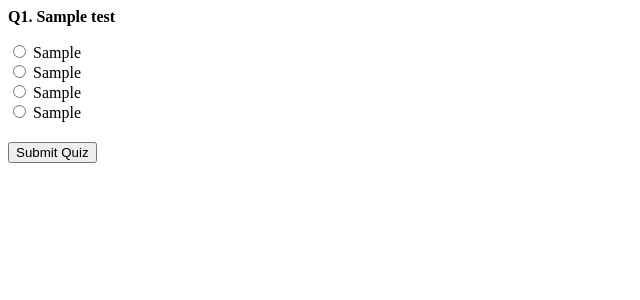
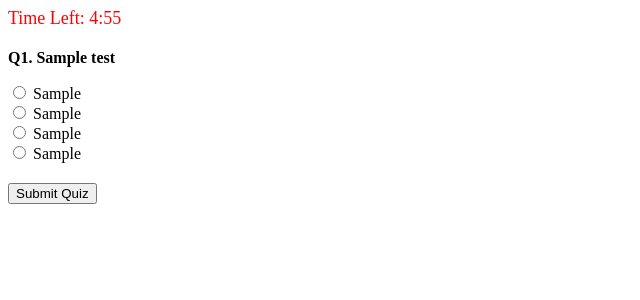
Before and after one commit to ShreyaasDEWorld/OnLineTechQuiz, a Flask app: page /quiz in a window 1280 px wide. Shown: the top 300 px of the page, without its empty margins (0-640 px from the left). Run offline with Flask 3, Linux system fonts and the light colour scheme; the visitor is signed in with stand-in values (Sample User, id 1); a database or web service that is not in the repository returns one stand-in record (values such as "Sample title"); data that the repository does not hold is empty; some libraries are stand-ins or nearby versions.

Commit message:
added timer functionality correctly

```diff
--- a/app.py
+++ b/app.py
@@ -7,7 +7,7 @@ from psycopg2 import errors
 from werkzeug.security import generate_password_hash, check_password_hash
 import random
 
-#QUIZ_TIME_SECONDS = 300   # 5 minutes
+QUIZ_TIME_SECONDS = 300   # 5 minutes
 
 # =========================
 # CREATE FLASK APP
@@ -248,7 +248,7 @@ def dashboard():
 # =========================
 # QUIZ ROUTE
 # =========================
-QUIZ_TIME_SECONDS = 300   # 5 minutes
+#QUIZ_TIME_SECONDS = 300   # 5 minutes
 
 @app.route("/quiz", methods=["GET", "POST"])
 def quiz():
@@ -368,7 +368,7 @@ def quiz_result():
     )
 
 # =========================
-#View past resule
+#View past result
 # =========================
 @app.route("/my-results")
 def my_results():
--- a/templates/dashboard.html
+++ b/templates/dashboard.html
@@ -24,6 +24,11 @@
 <!-- QUIZ LINK -->
 <p><a href="/quiz" class="button">Take SQL Quiz</a></p>
 
+<!-- VIEW RESULTS -->
+<p><a href="/my-results" class="button" style="background-color:#4CAF50;">
+    View My Quiz Results
+</a></p>
+
 <!-- LOGOUT LINK -->
 <p><a href="/logout" class="button" style="background-color:#f44336;">Logout</a></p>
 
--- a/templates/quiz.html
+++ b/templates/quiz.html
@@ -1,3 +1,8 @@
+<!-- TIMER -->
+<div style="font-size:18px; color:red; margin-bottom:20px;">
+    Time Left: <span id="timer"></span>
+</div>
+
 <form method="POST">
     {% for q in questions %}
         <div class="question">
@@ -27,3 +32,28 @@
         {% endif %}
     </div>
 </form>
+
+<!-- TIMER SCRIPT -->
+<script>
+    let timeLeft = {{ quiz_time }};
+
+    function startTimer() {
+        let timer = setInterval(function () {
+            let minutes = Math.floor(timeLeft / 60);
+            let seconds = timeLeft % 60;
+
+            document.getElementById("timer").innerHTML =
+                minutes + ":" + (seconds < 10 ? "0" : "") + seconds;
+
+            if (timeLeft <= 0) {
+                clearInterval(timer);
+                alert("Time is up! Submitting quiz.");
+                document.querySelector("form").submit();
+            }
+
+            timeLeft--;
+        }, 1000);
+    }
+
+    window.onload = startTimer;
+</script>
```
